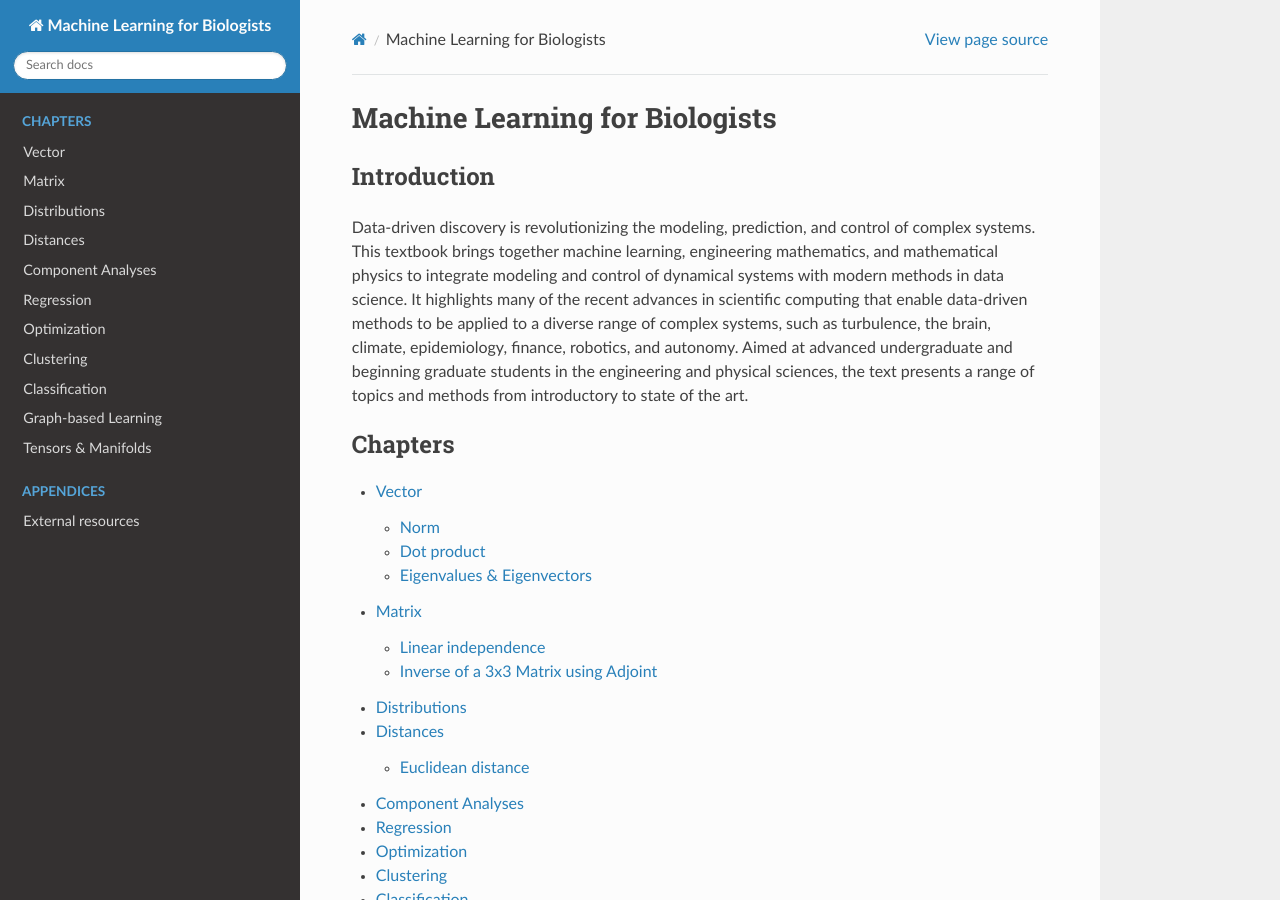
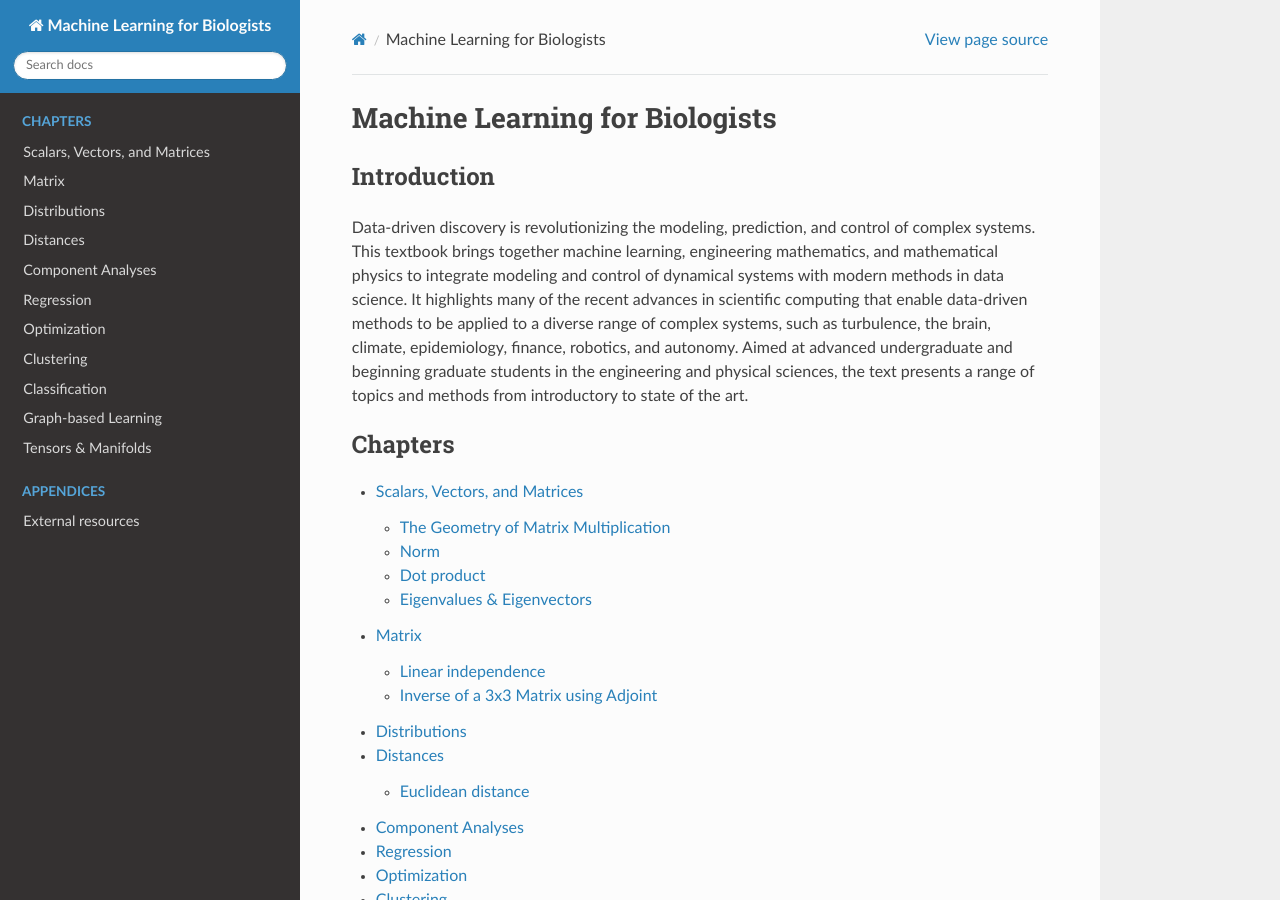
Before and after one commit to jamesjcai/readthedocs_ml4b, a Sphinx documentation site: the page built from docs/index.rst, in a window 1280 px wide and 900 px high. Built offline with Sphinx 7.4.7 and the Read the Docs theme 2.0.0, drawn with Linux system fonts in a browser that asks for light colours.

Commit message:
Update chapter1.rst

```diff
--- a/docs/chapter1.rst
+++ b/docs/chapter1.rst
@@ -1,7 +1,10 @@
 .. _chapter1:
 
-Vector
-======
+Scalars, Vectors, and Matrices
+=============================
+
+The Geometry of Matrix Multiplication
+-------------------------------------
 
 Norm
 ----
```
